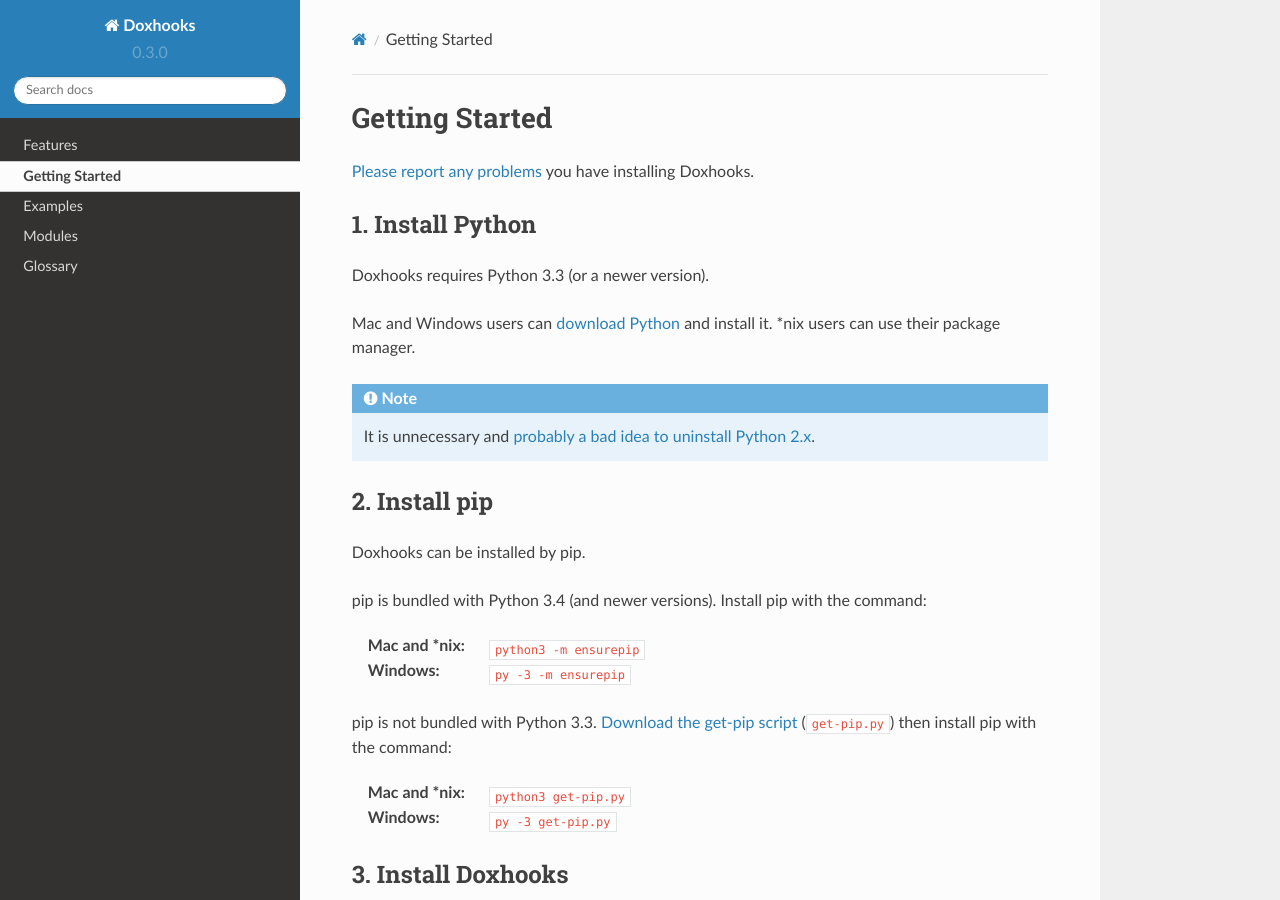
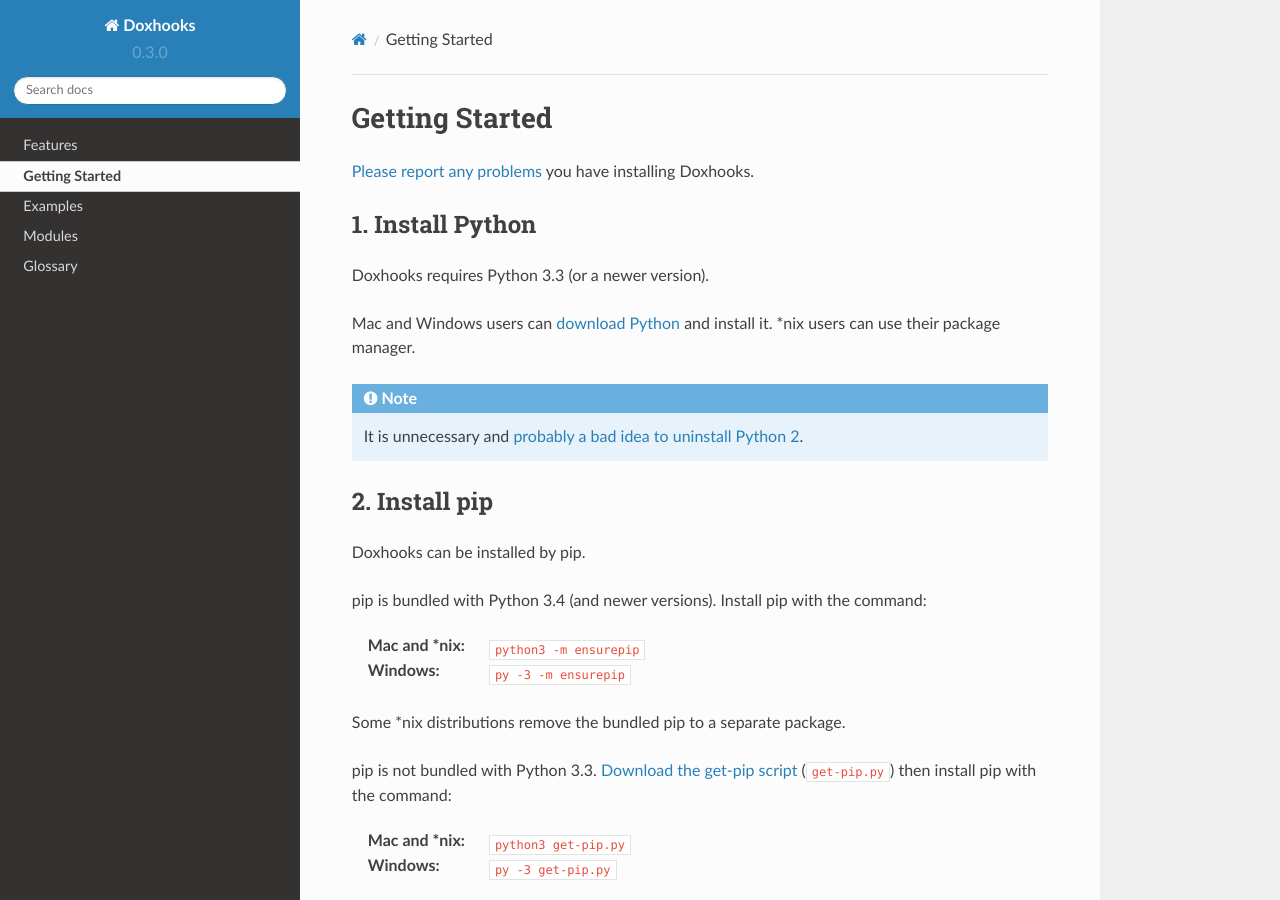
Before and after one commit to nre/Doxhooks, a Sphinx documentation site: the page built from docs/getting_started.rst, in a window 1280 px wide and 900 px high. Built offline with Sphinx 7.4.7 and the Read the Docs theme 2.0.0, drawn with Linux system fonts in a browser that asks for light colours.

Commit message:
Polish docs on getting started

```diff
--- a/docs/getting_started.rst
+++ b/docs/getting_started.rst
@@ -13,7 +13,7 @@
 
 .. note::
 
-    It is unnecessary and `probably a bad idea to uninstall Python 2.x <https://docs.python.org/2.7/faq/installed.html#can-i-delete-python>`_.
+    It is unnecessary and `probably a bad idea to uninstall Python 2 <https://docs.python.org/2.7/faq/installed.html#can-i-delete-python>`_.
 
 
 2. Install pip
@@ -25,6 +25,8 @@
 
 :Mac and \*nix: ``python3 -m ensurepip``
 :Windows: ``py -3 -m ensurepip``
+
+Some \*nix distributions remove the bundled pip to a separate package.
 
 pip is not bundled with Python 3.3. `Download the get-pip script <https://bootstrap.pypa.io/get-pip.py>`_ (`get-pip.py`:file:) then install pip with the command:
 
```
